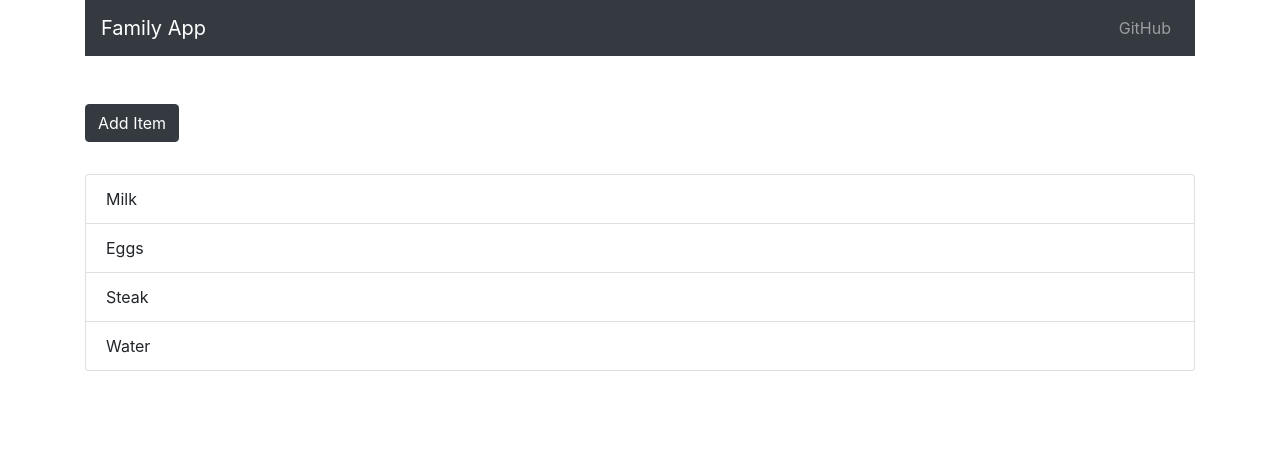
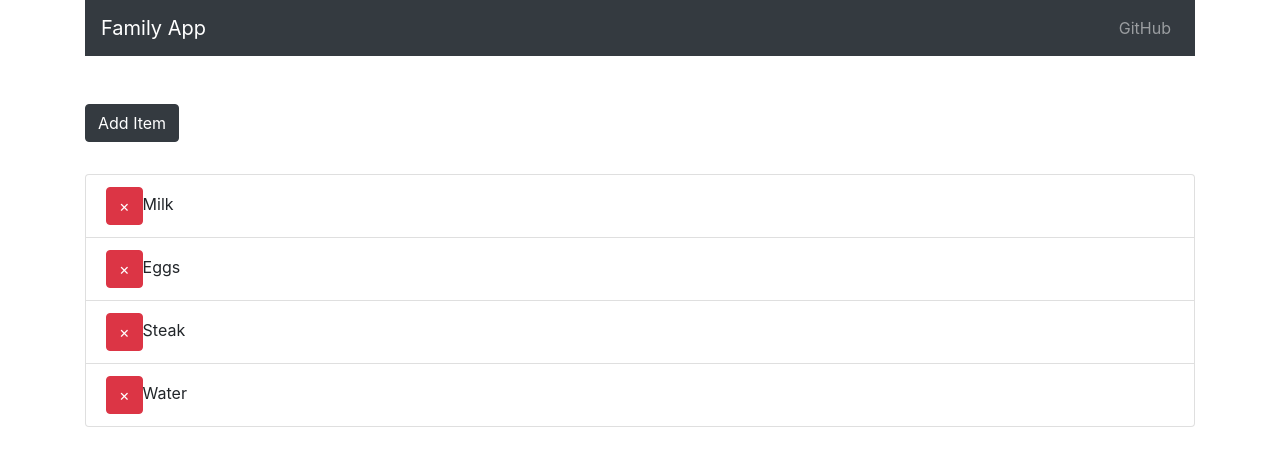
Before and after one commit to mdrews/FamilyApp, a React (Create React App) app in the folder client/: page / in a window 1280 px wide. Shown: the top 466 px of the page. Built offline with nearby package versions, Linux system fonts and the light colour scheme.

Commit message:
add list item removal button

```diff
--- a/client/src/components/ShoppingList.js
+++ b/client/src/components/ShoppingList.js
@@ -25,8 +25,12 @@ const ShoppingList = () => {
       <TransitionGroup>
         {items.map(item => {
           return(
-          <CSSTransition key={item.id}>
-            <ListGroupItem>{item.name}</ListGroupItem>
+          <CSSTransition>
+            <ListGroupItem>
+              <Button color="danger"
+                onClick={() => setItems([...items.filter(i => i.id !== item.id)])}>
+                &times;
+              </Button>{item.name}</ListGroupItem>
           </CSSTransition>)
         })}
       </TransitionGroup>
```
